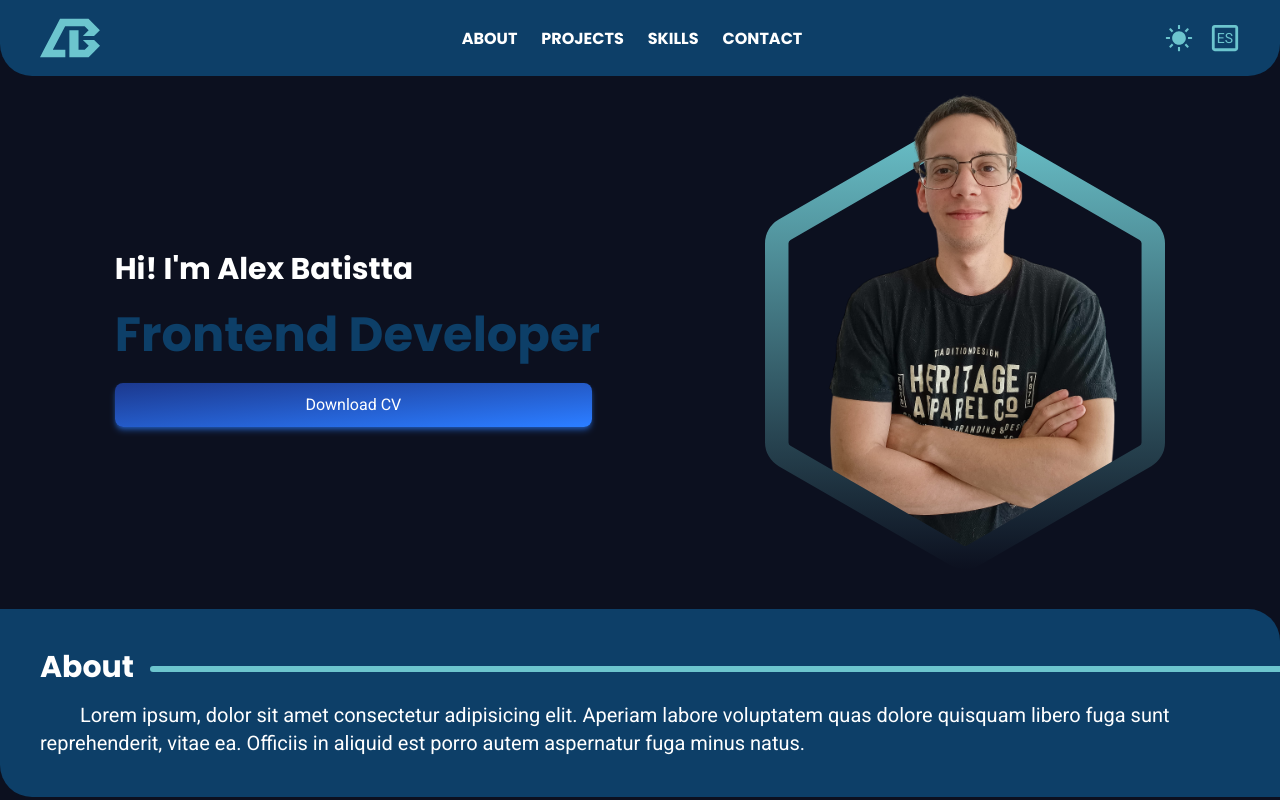
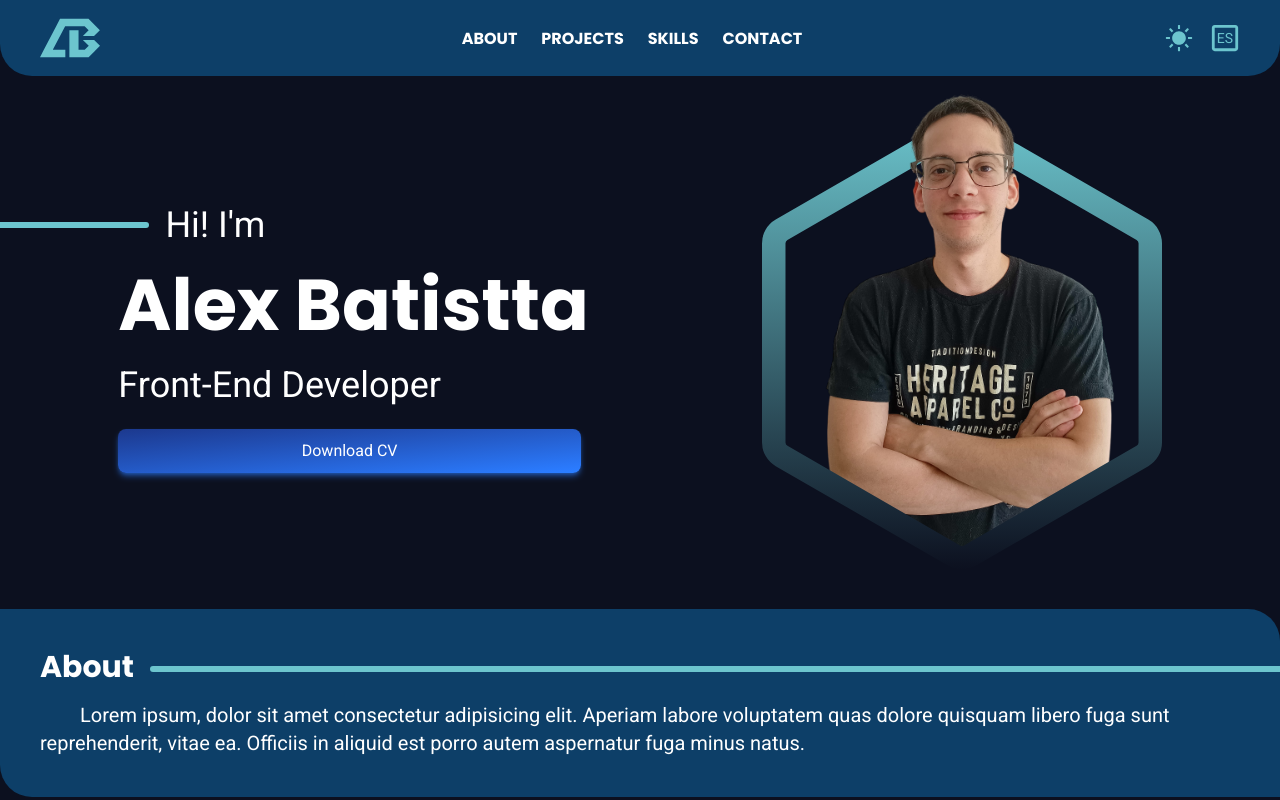
Before and after one commit to AlexBatistta/portfolio, a React (Vite) app: page / in a window 1280 px wide. Shown: the top 800 px of the page. Built offline with nearby package versions, Linux system fonts and the light colour scheme.

Commit message:
line on hero - subtitles colors

```diff
--- a/i18n.js
+++ b/i18n.js
@@ -12,9 +12,14 @@ i18n.use(initReactI18next).init({
 					contact: 'CONTACT',
 				},
 				hero: {
-					title: 'Frontend Developer',
-					subtitle: "Hi! I'm Alex Batistta",
+					hello: "Hi! I'm",
+					name: 'Alex Batistta',
+					developer: 'Front-End Developer',
 					download: 'Download CV',
+				},
+				projects: {
+					description:
+						'Ingles Lorem ipsum, dolor sit amet consectetur adipisicing elit. Aperiam labore voluptatem quas dolore quisquam libero fuga sunt	reprehenderit, vitae ea. Officiis in aliquid est porro autem aspernatur fuga minus natus.',
 				},
 				contact: {
 					name: 'Name',
@@ -37,9 +42,14 @@ i18n.use(initReactI18next).init({
 					contact: 'CONTACTO',
 				},
 				hero: {
-					title: 'Desarrollador Frontend',
-					subtitle: '¡Hola! Soy Alex Batistta',
+					hello: 'Hola! Soy',
+					name: 'Alex Batistta',
+					developer: 'Desarrollador Front-End',
 					download: 'Descargar CV',
+				},
+				projects: {
+					description:
+						'Español Lorem ipsum, dolor sit amet consectetur adipisicing elit. Aperiam labore voluptatem quas dolore quisquam libero fuga sunt	reprehenderit, vitae ea. Officiis in aliquid est porro autem aspernatur fuga minus natus.',
 				},
 				contact: {
 					name: 'Nombre',
--- a/src/App.jsx
+++ b/src/App.jsx
@@ -19,7 +19,7 @@ function App() {
 	}, []);
 	return (
 		<main
-			className='flex flex-col w-full h-full dark:bg-dark-background bg-light-background'
+			className='flex flex-col w-full h-full dark:bg-darker bg-light-background'
 			style={{ paddingTop: `${headerHeight}px` }}
 		>
 			<Header />
--- a/src/components/About.jsx
+++ b/src/components/About.jsx
@@ -4,7 +4,7 @@ import { SectionTitle } from './SectionTitle';
 export const About = () => {
 	return (
 		<section id='about' className='section bg-primary rounded-bl-4xl rounded-tr-4xl'>
-			<SectionTitle section='about' />
+			<SectionTitle section='about' withBackground={true} />
 			<p className='paraph'>
 				Lorem ipsum, dolor sit amet consectetur adipisicing elit. Aperiam
 				labore voluptatem quas dolore quisquam libero fuga sunt
--- a/src/components/Footer.jsx
+++ b/src/components/Footer.jsx
@@ -7,7 +7,7 @@ export const Footer = () => {
 		<footer>
 			<div className='absolute w-full h-1.5 bg-secondary' />
 			<div className='flex items-center justify-between p-10'>
-				<div className='text-white opacity-50 text-base'>
+				<div className='text-primary dark:text-white dark:opacity-50 text-base'>
 					<p>{t("footer.name")}</p>
 					<p>{t("footer.mail")}</p>
 				</div>
--- a/src/components/Hero.jsx
+++ b/src/components/Hero.jsx
@@ -5,10 +5,15 @@ import hexagon from '../assets/images/hexagon.svg';
 export const Hero = () => {
 	const { t } = useTranslation();
 	return (
-		<section className='section !flex-row !justify-around'>
+		<section className='section sm:!flex-row  !justify-around'>
 			<div className='flex flex-col gap-6'>
-				<h2 className='subtitle'>{t('hero.subtitle')}</h2>
-				<h1 className='title'>{t('hero.title')}</h1>
+				<div className="flex items-center gap-4">
+					<div className="h-1.5 bg-secondary rounded-r-full flex-grow -ml-[15vw]" />
+					<h3 className="subtitle whitespace-nowrap w-[90%]">{t('hero.hello')}</h3>
+				</div>
+
+				<h2 className='title'>{t('hero.name')}</h2>
+				<h1 className='subtitle'>{t('hero.developer')}</h1>
 				<button className='button'>{t('hero.download')}</button>
 			</div>
 			<HexagonProfile />
--- a/src/components/SectionTitle.jsx
+++ b/src/components/SectionTitle.jsx
@@ -2,11 +2,11 @@ import React from 'react';
 import { useTranslation } from 'react-i18next';
 import { capitalize } from '../utils';
 
-export const SectionTitle = ({ section }) => {
+export const SectionTitle = ({ section, withBackground = false }) => {
 	const { t } = useTranslation();
 	return (
 		<div className='flex w-full items-center'>
-			<h2 className='subtitle whitespace-nowrap'>
+			<h2 className={`titleSection whitespace-nowrap ${withBackground ? '!text-white' : ''}`}>
 				{capitalize(t(`navbar.${section}`))}
 			</h2>
 			<div className=' w-full bg-secondary h-1.5 rounded-l-full ml-4 mt-1 -mr-10' />
--- a/src/components/Skills.jsx
+++ b/src/components/Skills.jsx
@@ -3,8 +3,8 @@ import { SectionTitle } from './SectionTitle';
 
 export const Skills = () => {
 	return (
-		<section id='skills' className='section subtitle bg-primary rounded-bl-4xl rounded-tr-4xl'>
-			<SectionTitle section='skills' />
+		<section id='skills' className='section bg-primary rounded-bl-4xl rounded-tr-4xl'>
+			<SectionTitle section='skills' withBackground={true} />
 		</section>
 	);
 };
--- a/src/index.css
+++ b/src/index.css
@@ -19,7 +19,7 @@
 }
 
 @theme {
-	--color-dark-background: #0c101f;
+	--color-darker: #0c101f;
 	--color-light-background: #ffffff;
 	--color-secondary: #6cc5ce;
 	--color-primary: #0d3f68;
@@ -29,11 +29,15 @@
 
 @layer {
 	.title {
-		@apply text-5xl font-extrabold font-poppins text-primary;
+		@apply text-7xl font-extrabold font-poppins text-darker dark:text-white;
 	}
 	.subtitle {
-		@apply text-3xl font-medium font-poppins text-primary dark:text-white;
+		@apply text-4xl font-medium font-roboto text-darker dark:text-white;
 	}
+	.titleSection {
+		@apply text-3xl font-medium font-poppins text-darker dark:text-white;
+	}
+
 	.button {
 		@apply text-white text-base bg-gradient-to-br from-blue-900 to-blue-500 hover:bg-gradient-to-bl font-medium rounded-lg px-5 py-2.5 text-center me-2 mb-2 shadow-md shadow-blue-500/50 font-roboto;
 	}
```
